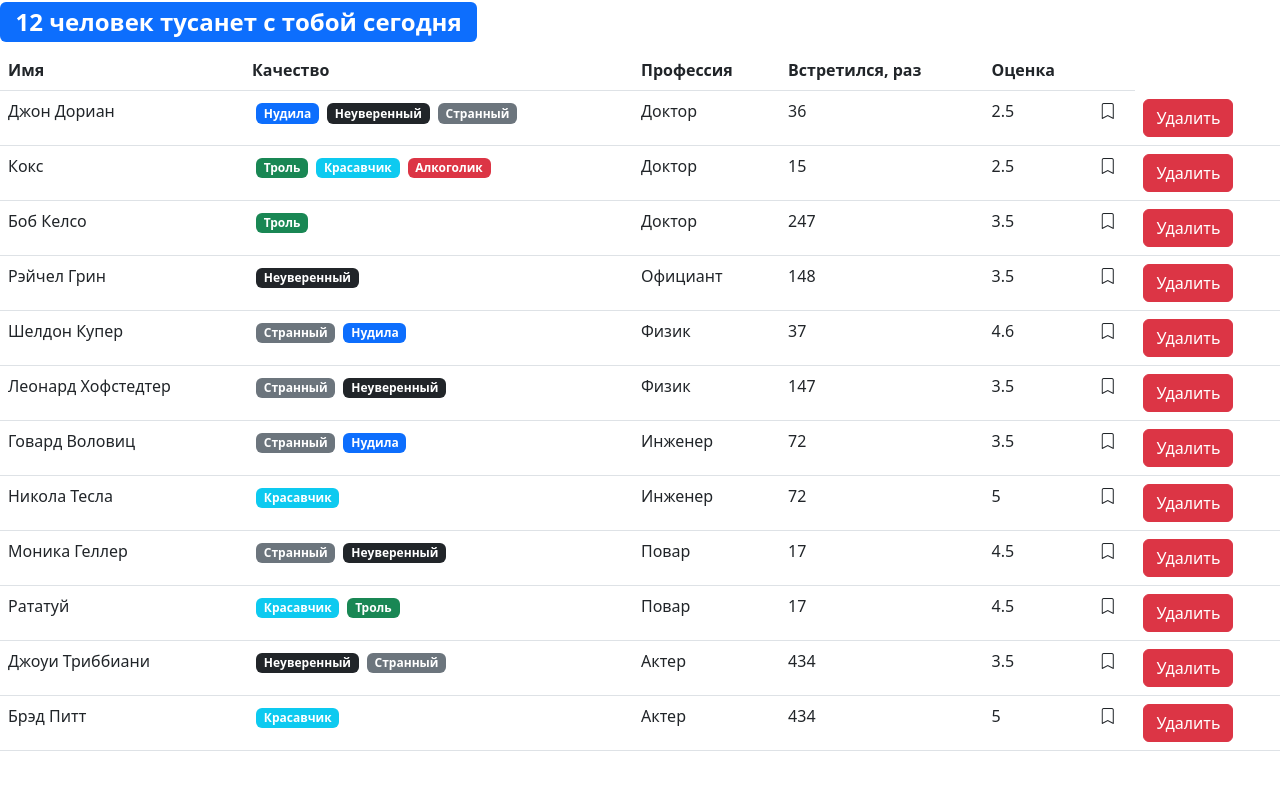
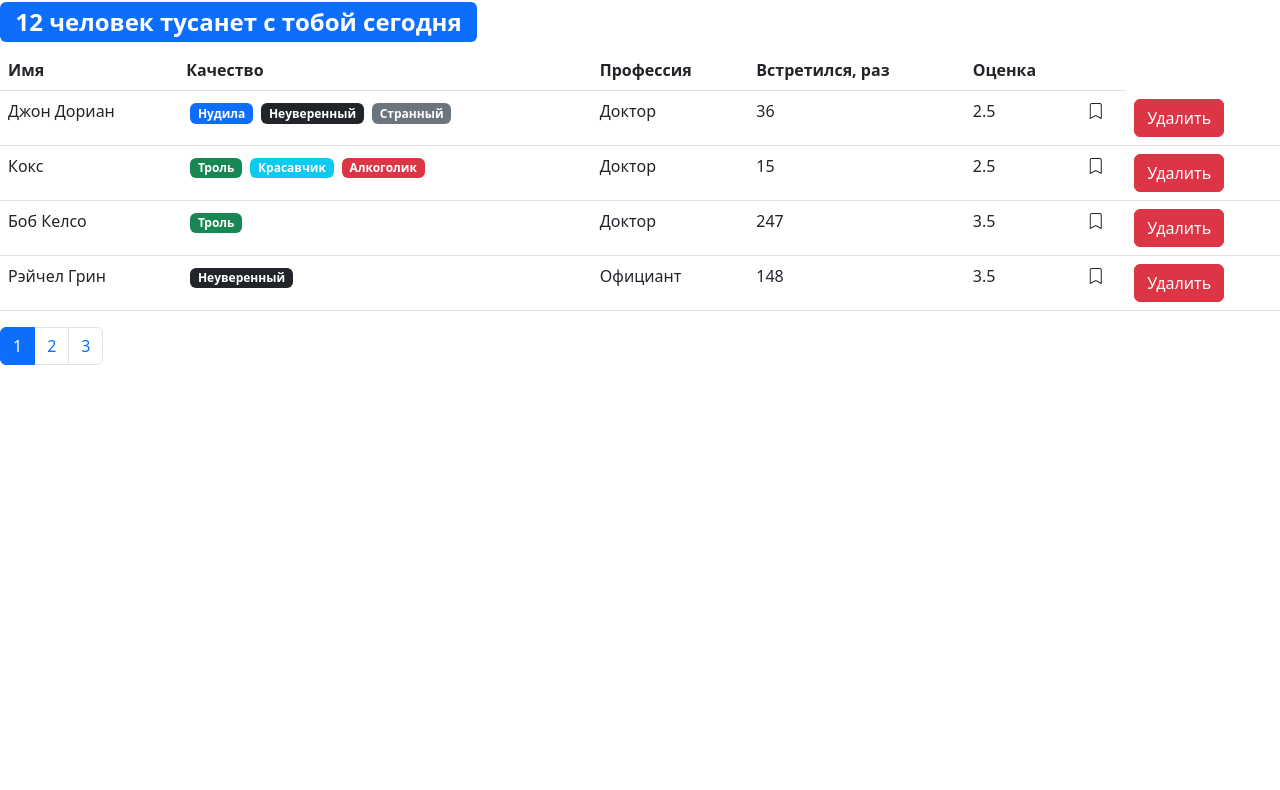
Before and after one commit to Taitanos/fast-company, a React (Create React App) app: page / in a window 1280 px wide. Shown: the top 790 px of the page. Built offline with nearby package versions, Linux system fonts and the light colour scheme.

Commit message:
created paginate.ts and Pagination.tsx, added library Lodash

```diff
--- a/package.json
+++ b/package.json
@@ -11,9 +11,11 @@
     "@types/react": "^18.2.15",
     "@types/react-dom": "^18.2.7",
     "bootstrap": "5.2.3",
+    "lodash": "4.17.15",
     "react": "^18.2.0",
     "react-dom": "^18.2.0",
     "react-scripts": "5.0.1",
+    "types": "^0.1.1",
     "typescript": "^4.9.5",
     "web-vitals": "^2.1.4"
   },
@@ -40,5 +42,8 @@
       "last 1 firefox version",
       "last 1 safari version"
     ]
+  },
+  "devDependencies": {
+    "@types/lodash": "^4.14.199"
   }
 }
--- /dev/null
+++ b/src/components/Pagination.tsx
@@ -0,0 +1,32 @@
+import React from "react";
+import _ from "lodash"
+
+type PropsType = {
+    itemsCount: number
+    pageSize: number
+    currentPage: number
+    onPageChange: (pageIndex: number) => void
+}
+
+function Pagination(props: PropsType) {
+
+    const {itemsCount, pageSize} = props
+    const pageCount = Math.ceil(itemsCount / pageSize)
+    const pages = _.range(1, pageCount + 1)
+
+    if (pageCount === 1) return null
+
+    return (
+        <nav>
+            <ul className={"pagination"}>
+                {pages.map((page) => (
+                    <li className={"page-item " + (page === props.currentPage ? "active" : "")} key={page}>
+                        <a className={"page-link"} onClick={() => props.onPageChange(page)}>{page}</a>
+                    </li>
+                ))}
+            </ul>
+        </nav>
+    )
+}
+
+export default Pagination;
--- a/src/components/User.tsx
+++ b/src/components/User.tsx
@@ -1,28 +1,13 @@
 import React from "react";
 import Bookmark from "./Bookmark";
 import Qualitie from "./Qualitie";
+import {UserType} from "./Users";
 
-export type UserType = {
-    _id: string
-    name: string
-    profession: {
-        _id: string
-        name: string
-    }
-    qualities: {
-        _id: string
-        name: string
-        color: string
-    }[]
-    completedMeetings: number
-    rate: number
-    bookmark:boolean
-}
 
 type PropsType = {
     user: UserType
-    handleDelete: (usersId: string) => void
-    handleBookmark: (usersId: string) => void
+    onDelete: (usersId: string) => void
+    onChangeBookmark: (usersId: string) => void
 }
 
 function User (props:PropsType) {
@@ -40,10 +25,10 @@ function User (props:PropsType) {
                 <td>{props.user.rate}</td>
                 <td><Bookmark
                     status={props.user.bookmark}
-                    handleBookmark={()=> props.handleBookmark (props.user._id)}
+                    handleBookmark={()=> props.onChangeBookmark (props.user._id)}
                     /></td>
                 <td>
-                    <button className={"btn btn-danger"} onClick={() => props.handleDelete(props.user._id)}>Удалить
+                    <button className={"btn btn-danger"} onClick={() => props.onDelete(props.user._id)}>Удалить
                     </button>
                 </td>
             </tr>
--- a/src/components/Users.tsx
+++ b/src/components/Users.tsx
@@ -1,36 +1,51 @@
-import React from "react";
+import React, {useState} from "react";
 import User from "./User";
+import Pagination from "./Pagination";
+import {paginate} from "../utils/paginate";
 
-type UsersType = {
+type ProfessionalType = {
     _id: string
     name: string
-    profession: {
-        _id: string
-        name: string
-    }
-    qualities: {
-        _id: string
-        name: string
-        color: string
-    }[]
+}
+
+type QualitieType = {
+    _id: string
+    name: string
+    color: string
+}
+
+export type UserType = {
+    _id: string
+    name: string
+    profession: ProfessionalType
+    qualities: QualitieType[]
     completedMeetings: number
     rate: number
     bookmark: boolean
-} []
+}
 
 type PropsType = {
     handleDelete: (usersId: string) => void
     renderPhase: (number: number) => "человек тусанет" | "человека тусанет"
     handleBookmark: (usersId: string) => void
-    users: UsersType
+    users: UserType[]
 }
 
 function Users(props:PropsType) {
 
+    const [currentPage, setCurrentPage] = useState<number> (1)
+
+    const count = props.users.length
+    const pageSize = 4
+    const handlePageChange = (pageIndex:number) => {
+        console.log("page", pageIndex)
+        setCurrentPage(pageIndex)
+    }
+    const users = paginate(props.users, currentPage, pageSize)
+
     return (
         <>
-
-            {props.users.length > 0 && (
+            {count > 0 && (
                 <table className="table">
                     <thead>
                     <tr>
@@ -43,12 +58,13 @@ function Users(props:PropsType) {
                     </tr>
                     </thead>
                     <tbody>
-                    {props.users.map((user) => (
-                        <User user={user} handleDelete={props.handleDelete} handleBookmark={props.handleBookmark}/>
+                    {users.map((user) => (
+                        <User user={user} onDelete={props.handleDelete} onChangeBookmark={props.handleBookmark}/>
                     ))}
                     </tbody>
                 </table>
             )}
+            <Pagination itemsCount={count} pageSize={pageSize} currentPage={currentPage} onPageChange={handlePageChange}/>
         </>
     )
 }
--- /dev/null
+++ b/src/utils/paginate.ts
@@ -0,0 +1,7 @@
+import _ from "lodash"
+import {UserType} from "../components/Users";
+
+export function paginate (items: UserType[], pageNumber: number, pageSize: number) {
+    const startIndex = (pageNumber-1)*pageSize
+    return _(items).slice(startIndex).take(pageSize).value()
+}
```
Also changed, not shown: 1 other file (tests, documents, lock files or other folders).
